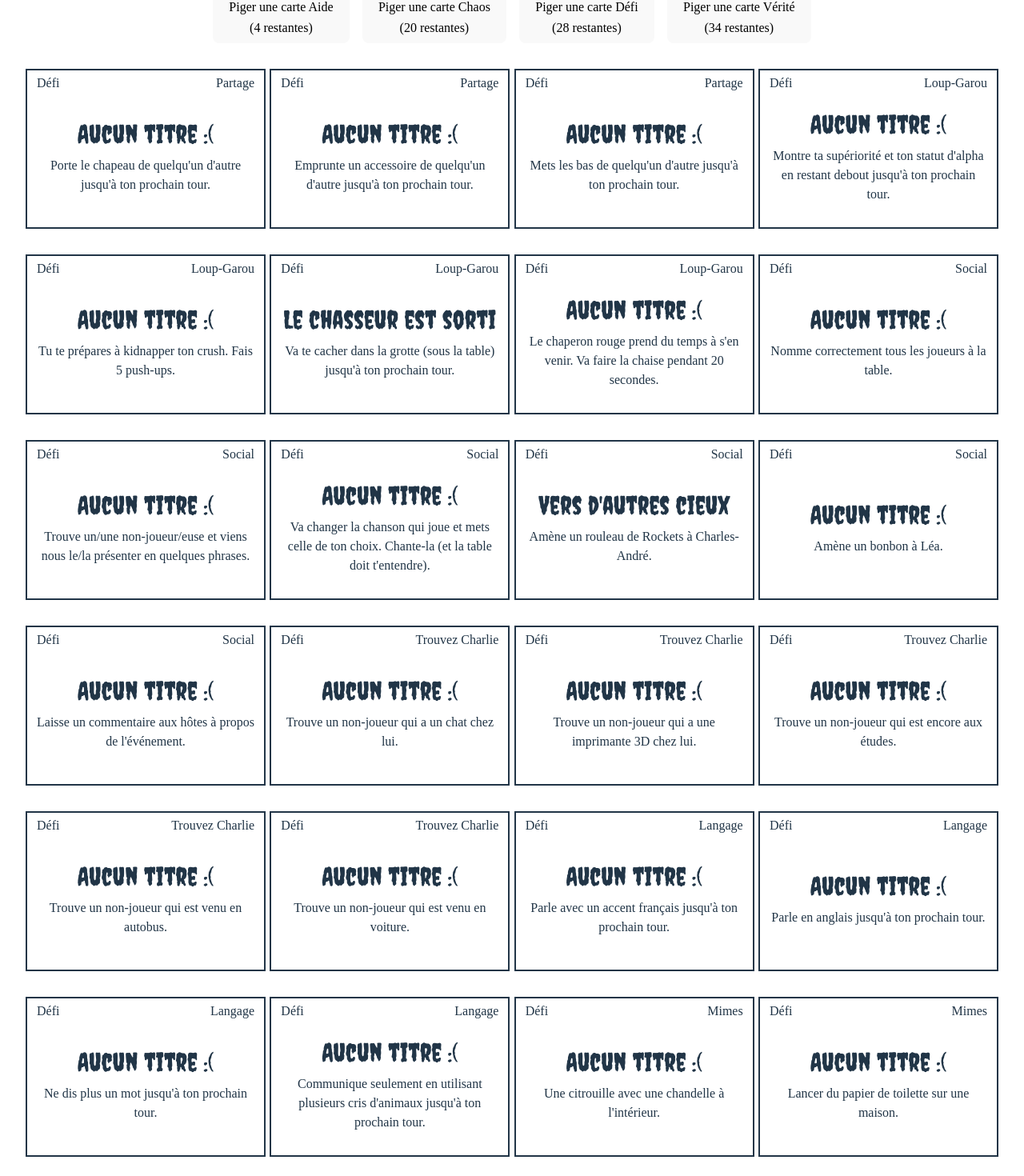
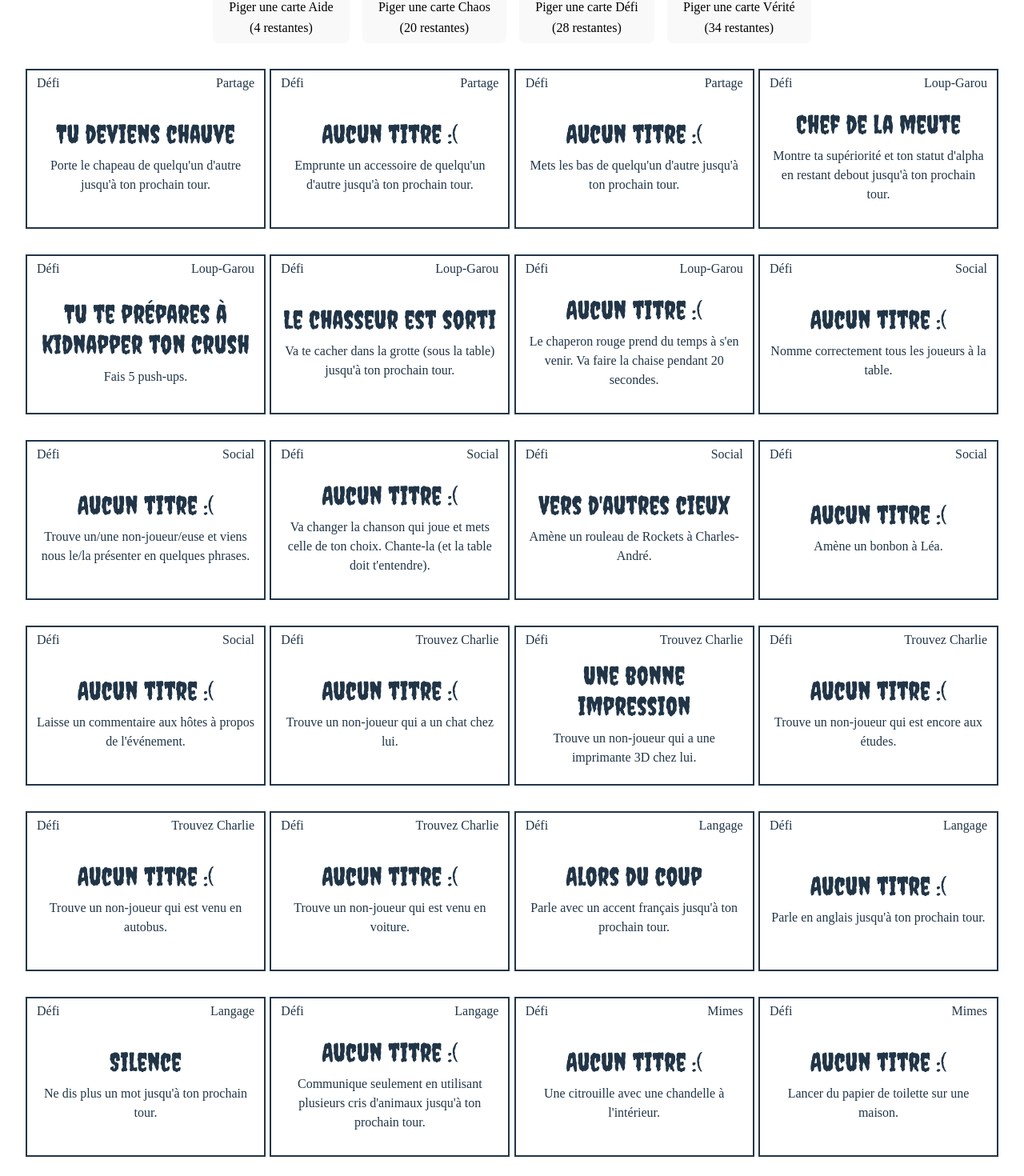
Before and after one commit to beaudry/HalloweenCarteur, a Preact app: page / in a window 1280 px wide. Shown: the part 251-1721 px from the top of the page at 80% size. Built offline with nearby package versions, Linux system fonts and the light colour scheme; a web font is replaced by a local one.

Commit message:
Ajouter des titres

```diff
--- a/src/donnees/cartes.ts
+++ b/src/donnees/cartes.ts
@@ -2,11 +2,11 @@ import Carte from "../modeles/Carte";
 import Categorie from "../modeles/Categorie";
 
 const cartes: Carte[] = [
-    { categorie: Categorie.defi, cycle: "Partage", description: "Porte le chapeau de quelqu'un d'autre jusqu'à ton prochain tour." },
+    { categorie: Categorie.defi, cycle: "Partage", description: "Porte le chapeau de quelqu'un d'autre jusqu'à ton prochain tour.", titre: "Tu deviens chauve" },
     { categorie: Categorie.defi, cycle: "Partage", description: "Emprunte un accessoire de quelqu'un d'autre jusqu'à ton prochain tour." },
     { categorie: Categorie.defi, cycle: "Partage", description: "Mets les bas de quelqu'un d'autre jusqu'à ton prochain tour." },
-    { categorie: Categorie.defi, cycle: "Loup-Garou", description: "Montre ta supériorité et ton statut d'alpha en restant debout jusqu'à ton prochain tour." },
-    { categorie: Categorie.defi, cycle: "Loup-Garou", description: "Tu te prépares à kidnapper ton crush. Fais 5 push-ups." },
+    { categorie: Categorie.defi, cycle: "Loup-Garou", description: "Montre ta supériorité et ton statut d'alpha en restant debout jusqu'à ton prochain tour.", titre: "Chef de la meute" },
+    { categorie: Categorie.defi, cycle: "Loup-Garou", description: "Fais 5 push-ups.", titre: "Tu te prépares à kidnapper ton crush" },
     { categorie: Categorie.defi, cycle: "Loup-Garou", description: "Va te cacher dans la grotte (sous la table) jusqu'à ton prochain tour.", titre: "Le chasseur est sorti" },
     { categorie: Categorie.defi, cycle: "Loup-Garou", description: "Le chaperon rouge prend du temps à s'en venir. Va faire la chaise pendant 20 secondes." },
     { categorie: Categorie.defi, cycle: "Social", description: "Nomme correctement tous les joueurs à la table." },
@@ -16,13 +16,13 @@ const cartes: Carte[] = [
     { categorie: Categorie.defi, cycle: "Social", description: "Amène un bonbon à Léa." },
     { categorie: Categorie.defi, cycle: "Social", description: "Laisse un commentaire aux hôtes à propos de l'événement." },
     { categorie: Categorie.defi, cycle: "Trouvez Charlie", description: "Trouve un non-joueur qui a un chat chez lui." },
-    { categorie: Categorie.defi, cycle: "Trouvez Charlie", description: "Trouve un non-joueur qui a une imprimante 3D chez lui." },
+    { categorie: Categorie.defi, cycle: "Trouvez Charlie", description: "Trouve un non-joueur qui a une imprimante 3D chez lui.", titre: "Une bonne impression" },
     { categorie: Categorie.defi, cycle: "Trouvez Charlie", description: "Trouve un non-joueur qui est encore aux études." },
     { categorie: Categorie.defi, cycle: "Trouvez Charlie", description: "Trouve un non-joueur qui est venu en autobus." },
     { categorie: Categorie.defi, cycle: "Trouvez Charlie", description: "Trouve un non-joueur qui est venu en voiture." },
-    { categorie: Categorie.defi, cycle: "Langage", description: "Parle avec un accent français jusqu'à ton prochain tour." },
+    { categorie: Categorie.defi, cycle: "Langage", description: "Parle avec un accent français jusqu'à ton prochain tour.", titre: "Alors du coup" },
     { categorie: Categorie.defi, cycle: "Langage", description: "Parle en anglais jusqu'à ton prochain tour." },
-    { categorie: Categorie.defi, cycle: "Langage", description: "Ne dis plus un mot jusqu'à ton prochain tour." },
+    { categorie: Categorie.defi, cycle: "Langage", description: "Ne dis plus un mot jusqu'à ton prochain tour.", titre: "Silence" },
     { categorie: Categorie.defi, cycle: "Langage", description: "Communique seulement en utilisant plusieurs cris d'animaux jusqu'à ton prochain tour." },
     { categorie: Categorie.defi, cycle: "Mimes", description: "Une citrouille avec une chandelle à l'intérieur." },
     { categorie: Categorie.defi, cycle: "Mimes", description: "Lancer du papier de toilette sur une maison." },
```
